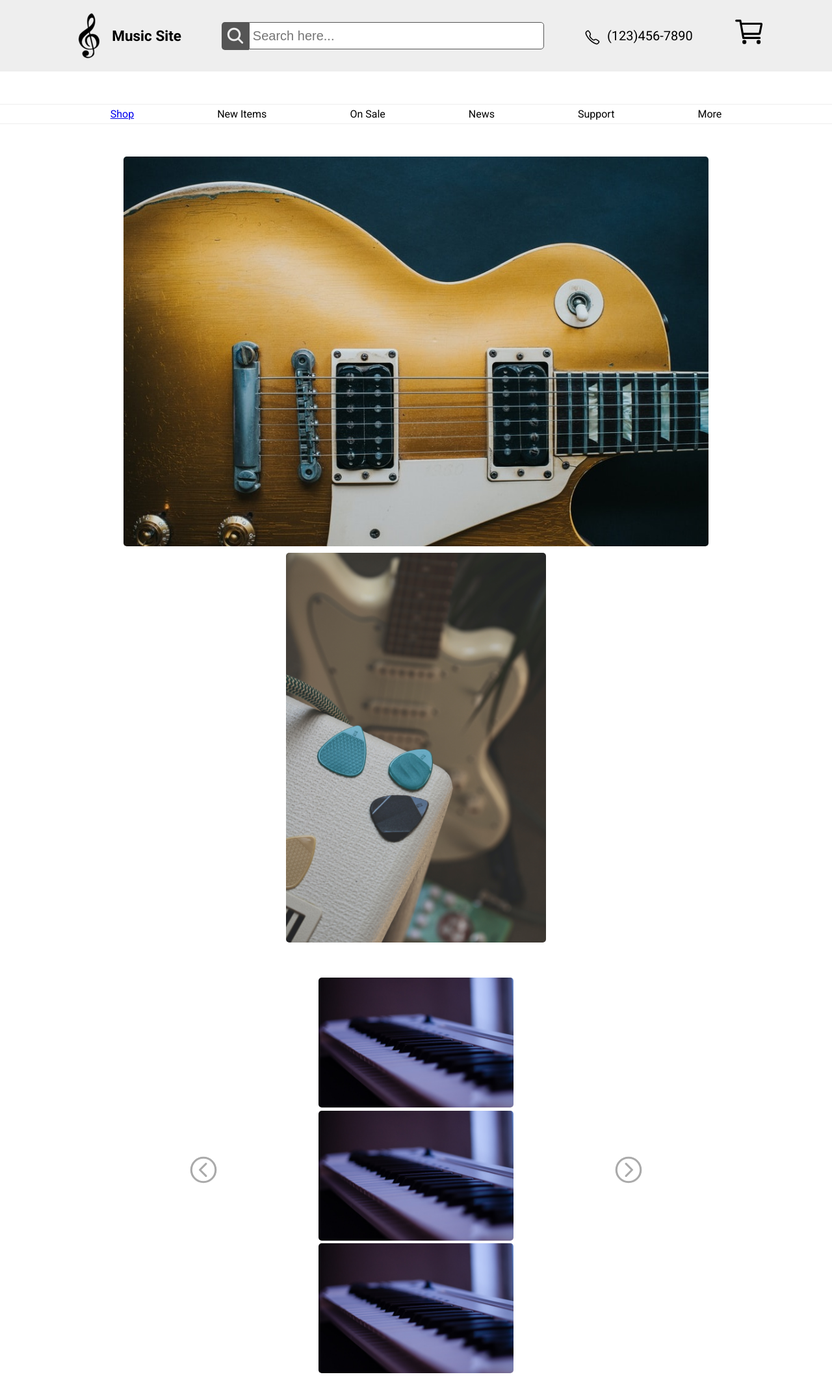
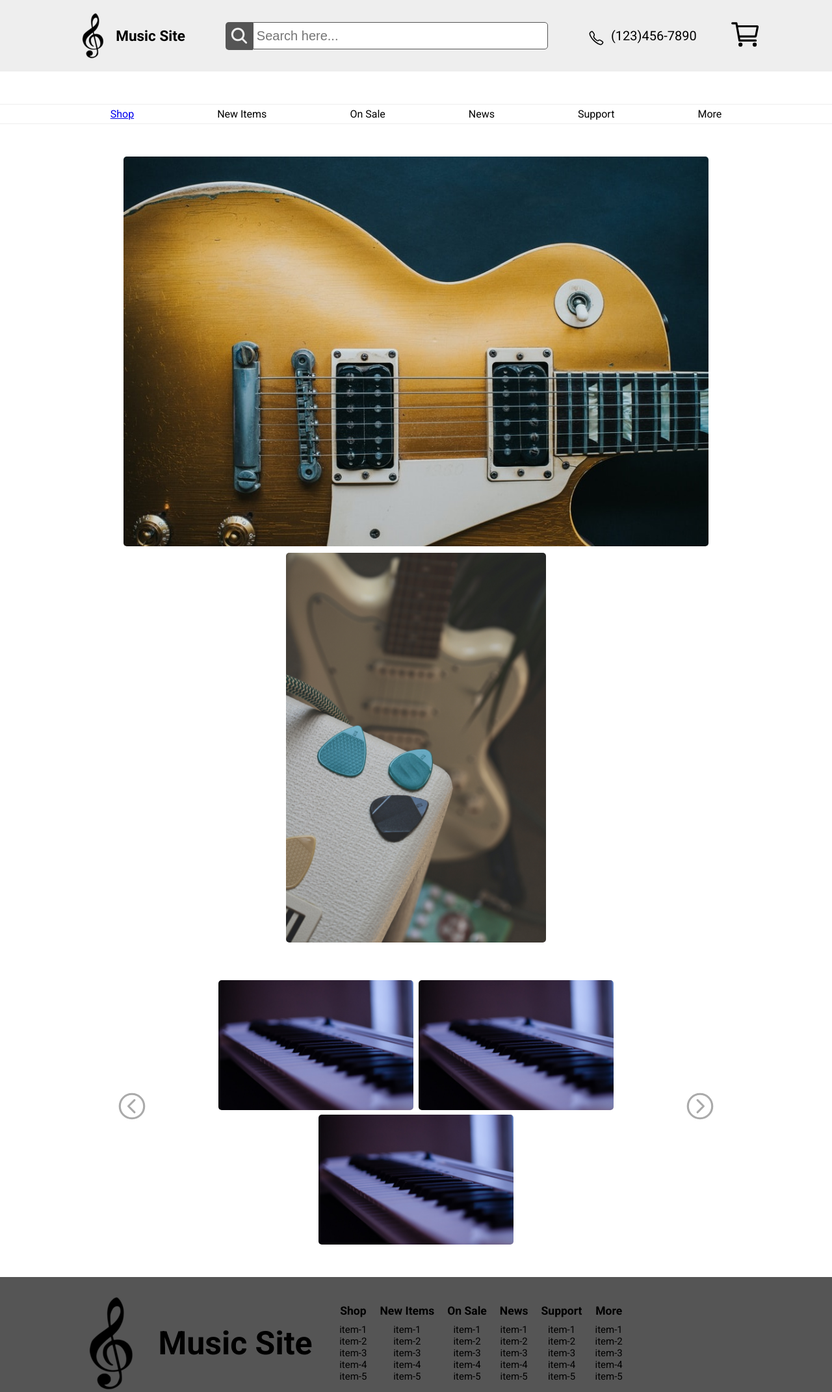
Before and after one commit to mattmannion/music-site, a website built with Parcel: page src/index.html in a window 1280 px wide. Shown: the top 2143 px of the page at 65% size. Built offline with nearby package versions, Linux system fonts and the light colour scheme.

Commit message:
minor additions

```diff
--- a/src/index.html
+++ b/src/index.html
@@ -15,59 +15,7 @@
 </head>
 
 <body>
-    <nav class="nav">
-        <!-- <div class="nav_top">
-            <div class="nav_top-container container">
-                <div class="nav_top-logo center">
-                    <a href="index.html">
-                        <img src="img/general/logo-icon/favicon-70x70.png"" alt="Music Site Logo">
-                        <h1>Music Site</h1>
-                    </a>
-                </div>
-                <div class="nav_top-search">
-                    <button class="nav_top-search-button">
-                        <ion-icon name="search"></ion-icon>
-                    </button>
-                    <input type="text" placeholder="Search here..." class="nav_top-search-bar">
-                </div>
-                <div class="nav_top-phoneNumber">
-                    <div class="nav_top-phoneNumber-icon">
-                        <ion-icon name="call-outline"></ion-icon>
-                    </div>
-                    <p>
-                        (123)456-7890
-                    </p>
-                </div>
-                <div class="nav_top-cart">
-                    <div class="nav_top-cart-icon">
-                        <ion-icon name="cart-outline"></ion-icon>
-                    </div>
-                </div>
-            </div>
-        </div>
-        <div class="nav_bot">
-            <div class="nav_bot-container container">
-                <div class="nav_bot-category">
-                    Shop
-                </div>
-                <div class="nav_bot-new">
-                    New Items
-                </div>
-                <div class="nav_bot-sale">
-                    On Sale
-                </div>
-                <div class="nav_bot-news">
-                    News
-                </div>
-                <div class="nav_bot-support">
-                    Support
-                </div>
-                <div class="nav_bot-more">
-                    More
-                </div>
-            </div>
-        </div> -->
-    </nav>
+    <nav class="nav"></nav>
 
     <div class="big-container">
 
@@ -100,83 +48,7 @@
 
     </div>
 
-    <footer class="footer">
-        <!-- <div class="footer_container container">
-            <div class="footer_logo">
-                <img src="img/general/logo-icon/ms-icon-144x144.png" alt="MS Logo">
-                <h1>Music Site</h1>
-            </div>
-            <div class="footer_nav">
-                <div class="footer_nav-titles">
-                    <h3>Shop</h3>
-                    <ul class="footer_nav-titles-list">
-                        <li>item-1</li>
-                        <li>item-2</li>
-                        <li>item-3</li>
-                        <li>item-4</li>
-                        <li>item-5</li>
-                    </ul>
-                </div>
-                <div class="footer_nav-titles">
-                    <h3>New Items</h3>
-                    <ul class="footer_nav-titles-list">
-                        <li>item-1</li>
-                        <li>item-2</li>
-                        <li>item-3</li>
-                        <li>item-4</li>
-                        <li>item-5</li>
-                    </ul>
-                </div>
-                <div class="footer_nav-titles">
-                    <h3>On Sale</h3>
-                    <ul class="footer_nav-titles-list">
-                        <li>item-1</li>
-                        <li>item-2</li>
-                        <li>item-3</li>
-                        <li>item-4</li>
-                        <li>item-5</li>
-                    </ul>
-                </div>
-                <div class="footer_nav-titles">
-                    <h3>News</h3>
-                    <ul class="footer_nav-titles-list">
-                        <li>item-1</li>
-                        <li>item-2</li>
-                        <li>item-3</li>
-                        <li>item-4</li>
-                        <li>item-5</li>
-                    </ul>
-                </div>
-                <div class="footer_nav-titles">
-                    <h3>Support</h3>
-                    <ul class="footer_nav-titles-list">
-                        <li>item-1</li>
-                        <li>item-2</li>
-                        <li>item-3</li>
-                        <li>item-4</li>
-                        <li>item-5</li>
-                    </ul>
-                </div>
-                <div class="footer_nav-titles">
-                    <h3>More</h3>
-                    <ul class="footer_nav-titles-list">
-                        <li>item-1</li>
-                        <li>item-2</li>
-                        <li>item-3</li>
-                        <li>item-4</li>
-                        <li>item-5</li>
-                    </ul>
-                </div>
-            </div>
-        </div>
-        <div class="footer_legal">
-            <div class="footer_legal-container">
-                <p>copyright things</p>
-                <p>copyright things</p>
-                <p>copyright things</p>
-            </div>
-        </div> -->
-    </footer>
+    <footer class="footer"></footer>
 
     <!-- ion-icons -->
     <script src="https://unpkg.com/ionicons@5.2.3/dist/ionicons.js"></script>
--- a/src/js/views/insNavFooter.js
+++ b/src/js/views/insNavFooter.js
@@ -29,17 +29,17 @@ class insertNavFooter {
                     </button>
                     <input type="text" placeholder="Search here..." class="nav_top-search-bar">
                 </div>
-                <div class="nav_top-phoneNumber nav_top-box">
-                    <div class="nav_top-phoneNumber-icon">
-                        <ion-icon name="call-outline"></ion-icon>
+                <div class="nav_top-group">
+                    <div class="nav_top-group-phoneNumber nav_top-box">
+                        <div class="nav_top-phoneNumber-icon">
+                            <ion-icon name="call-outline"></ion-icon>
+                        </div>
+                        <p>(123)456-7890</p>
                     </div>
-                    <p>
-                        (123)456-7890
-                    </p>
-                </div>
-                <div class="nav_top-cart nav_top-box">
-                    <div class="nav_top-cart-icon">
-                        <ion-icon name="cart-outline"></ion-icon>
+                    <div class="nav_top-group-cart nav_top-box">
+                        <div class="nav_top-cart-icon">
+                            <ion-icon name="cart-outline"></ion-icon>
+                        </div>
                     </div>
                 </div>
             </div>
--- a/src/sass/components/_nav.scss
+++ b/src/sass/components/_nav.scss
@@ -53,10 +53,14 @@
             }
         }
 
+        &-group {
+            @include centerContentFlex;
+
             &-phoneNumber {
                 @include centerContentFlex;
+                margin-right: 5rem;
 
-            &-icon {
+                ion-icon {
                     font-size: 2.5rem;
                     margin-right: 1rem;
                     transform: translateY(5px);
@@ -68,9 +72,9 @@
             }
 
             &-cart {
-
-            &-icon {
+                ion-icon {
                     font-size: 5rem;
+                }
             }
         }
     }
--- a/src/sass/pages/_home.scss
+++ b/src/sass/pages/_home.scss
@@ -29,13 +29,14 @@
 
                 &-items {
                     @include centerContentGrid;
-                    grid-template-columns: repeat(3, 1fr);
-                    // gap: 10%;
+                    grid-template-columns: 1fr 3fr 1fr;
 
                     &-container {
                         @include centerContentFlex;
                         flex-flow: wrap;
                         gap: 1%;
+                        width: 100%;
+                        margin: 0 5rem;
 
                         img {
                             height: $hero-image-size-s;
@@ -52,11 +53,11 @@
                     }
 
                     &-left-arrow {
-                        transform: translateX(10rem);
+                        transform: translateX(7.5rem);
                     }
 
                     &-right-arrow {
-                        transform: translateX(-10rem);
+                        transform: translateX(-7.5rem);
                     }
                 }
             }
```
Lines whose indentation alone changed are shown as unchanged.
